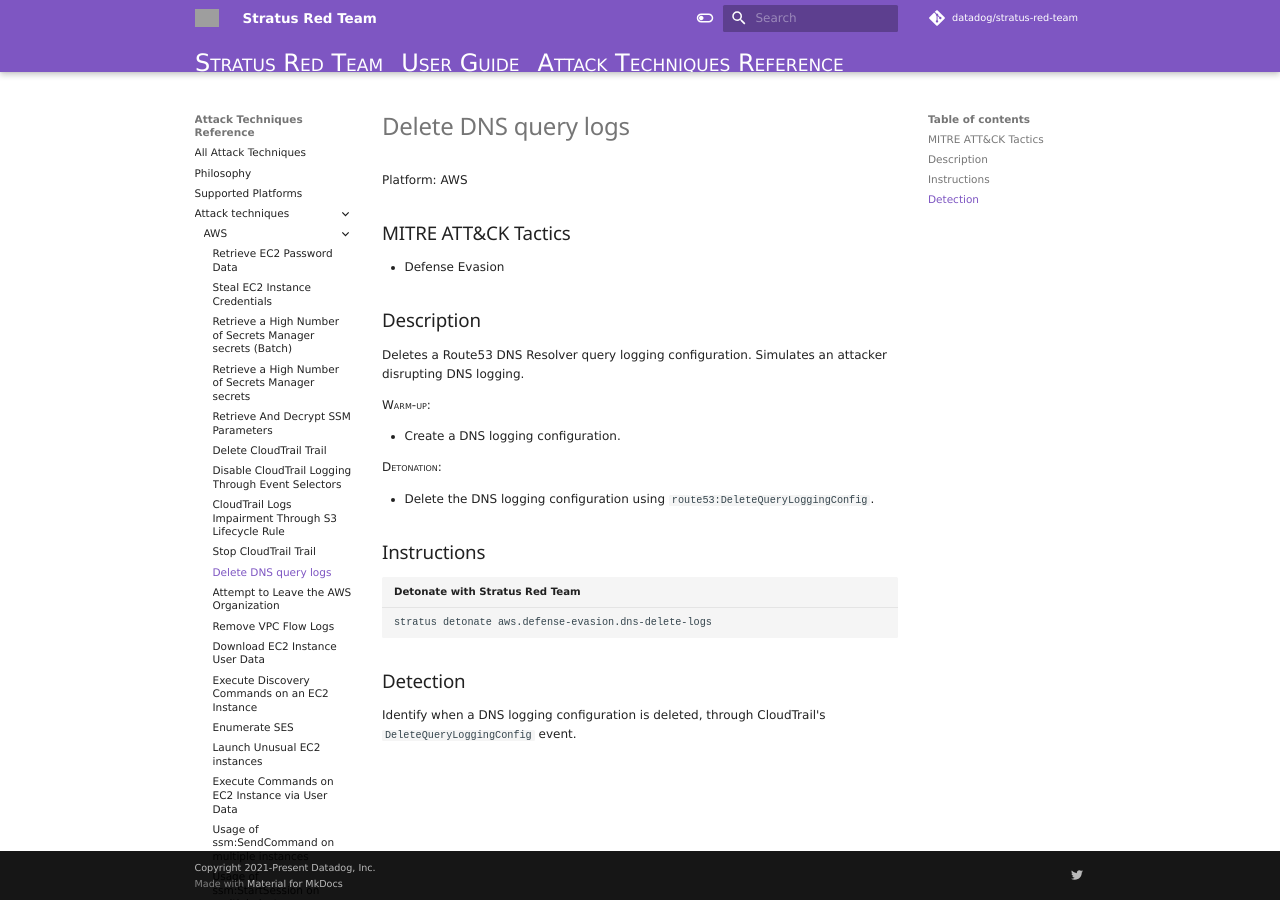
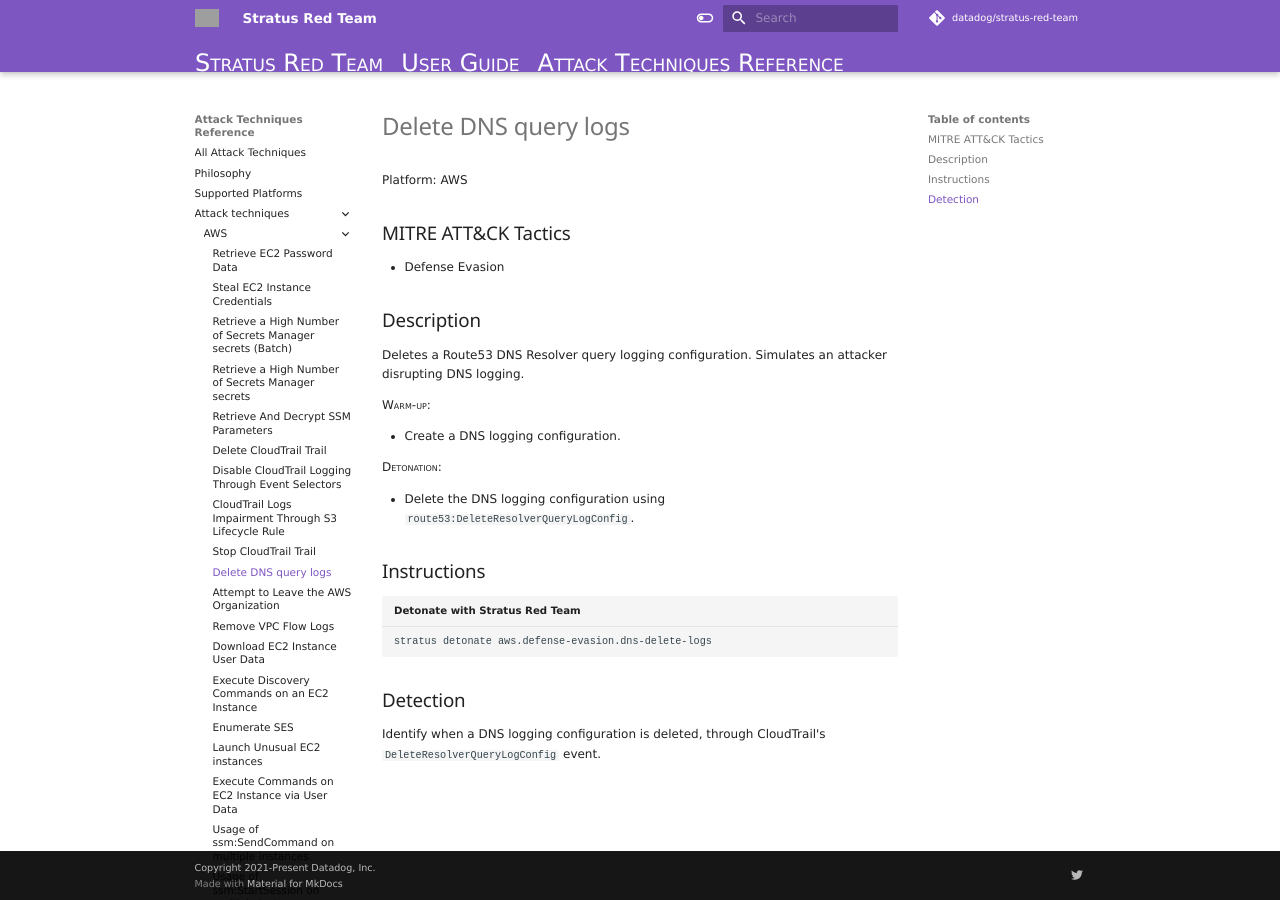
Before and after one commit to DataDog/stratus-red-team, an MkDocs documentation site: the page built from docs/attack-techniques/AWS/aws.defense-evasion.dns-delete-logs.md, in a window 1280 px wide. Built offline with MkDocs 1.6.1 and Material for MkDocs 9.7.7, drawn with Linux system fonts in a browser that asks for light colours; nearby versions of some CDN libraries; library files that are not in the unit come from our copies; comment, search, counter and statistics services are not loaded; grey boxes are pictures that could not be loaded.

Commit message:
Update aws.defense-evasion.dns-delete-logs.md with current CloudTrail event name (#515)
* Update aws.defense-evasion.dns-delete-logs.md

Corrected the AWS CloudTrail Event name for detection

* autogen docs

---------

Co-authored-by: Christophe Tafani-Dereeper <christophe.tafanidereeper@datadoghq.com>

```diff
--- a/docs/attack-techniques/AWS/aws.defense-evasion.dns-delete-logs.md
+++ b/docs/attack-techniques/AWS/aws.defense-evasion.dns-delete-logs.md
@@ -25,7 +25,7 @@
 
 <span style="font-variant: small-caps;">Detonation</span>:
 
-- Delete the DNS logging configuration using <code>route53:DeleteQueryLoggingConfig</code>.
+- Delete the DNS logging configuration using <code>route53:DeleteResolverQueryLogConfig</code>.
 
 ## Instructions
 
@@ -35,4 +35,4 @@
 ## Detection
 
 
-Identify when a DNS logging configuration is deleted, through CloudTrail's <code>DeleteQueryLoggingConfig</code> event.
+Identify when a DNS logging configuration is deleted, through CloudTrail's <code>DeleteResolverQueryLogConfig</code> event.
```
Also changed, not shown: 1 other file.
